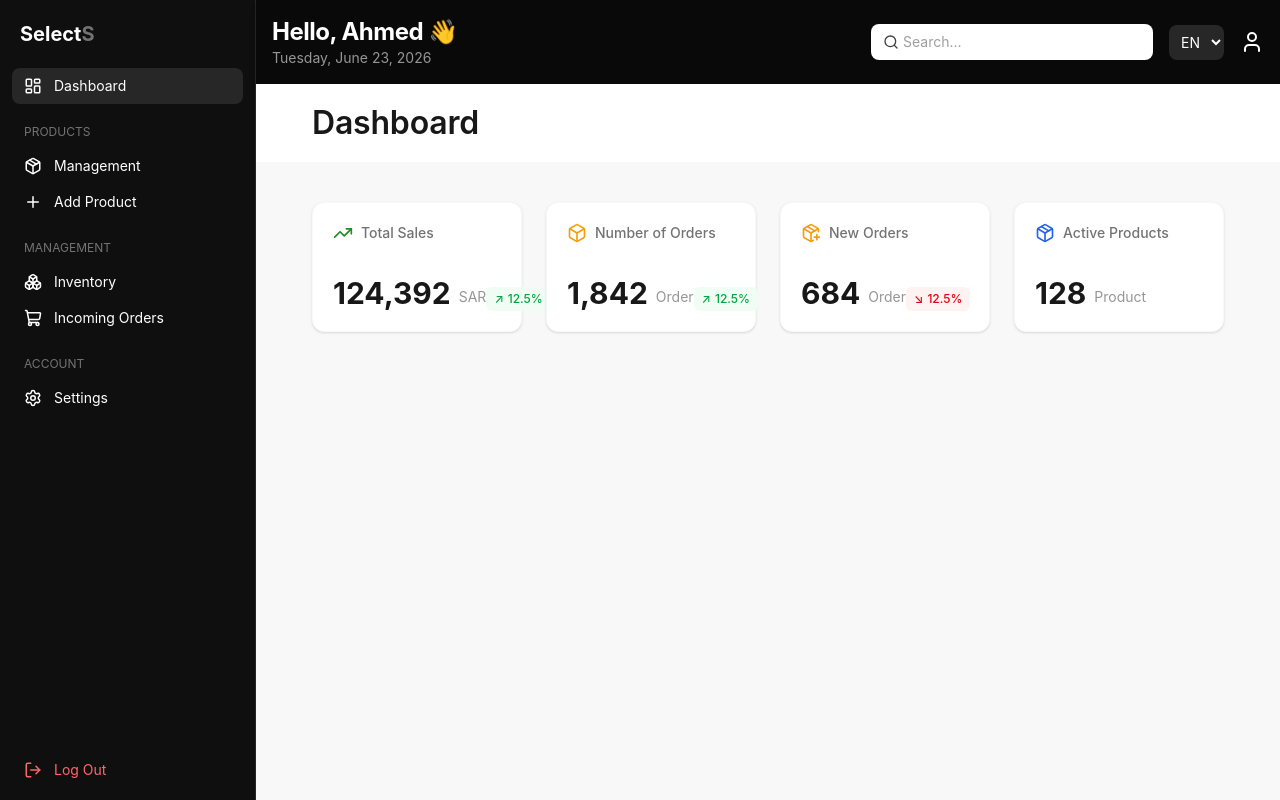
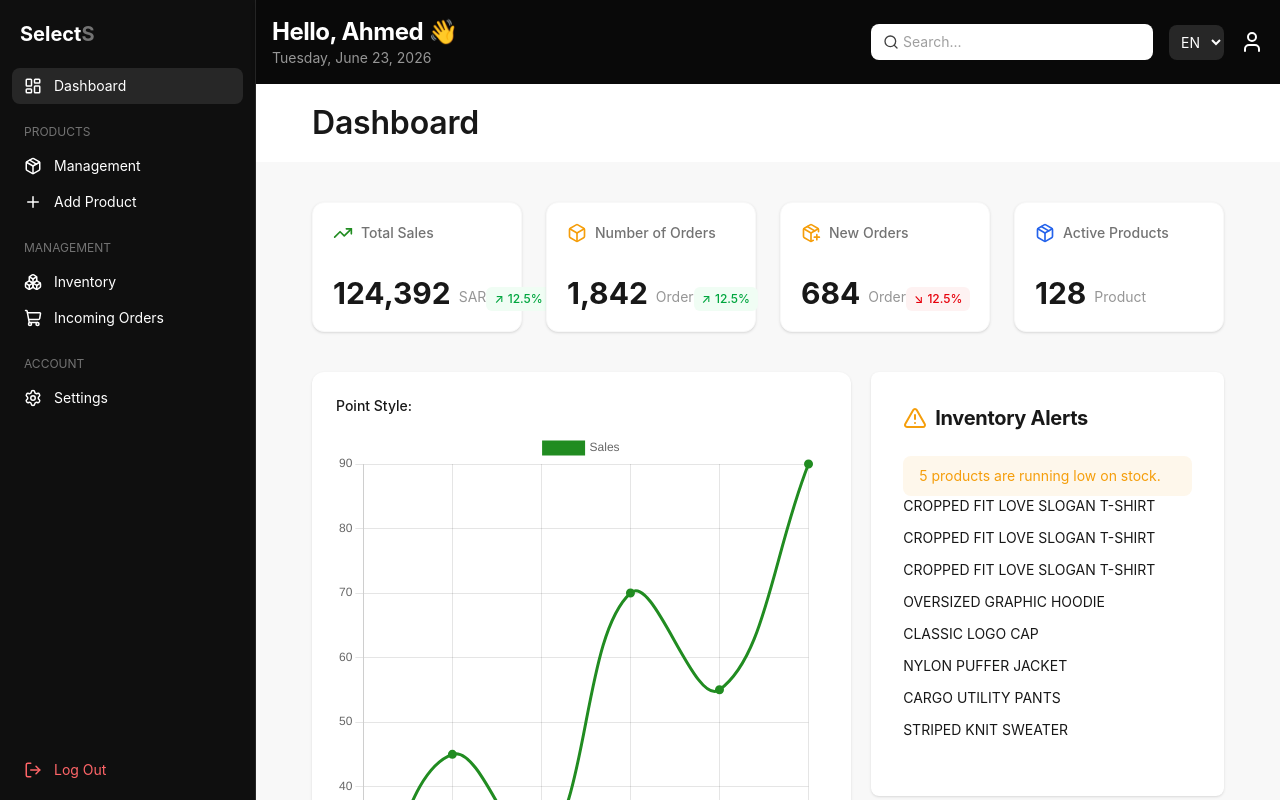
Before and after one commit to aloll0/S-Collect, a React (Vite) app in the folder Client/: page / in a window 1280 px wide. Shown: the top 800 px of the page. Built offline with nearby package versions, Linux system fonts and the light colour scheme.

Commit message:
feat: initialize dashboard page with metrics grid and sales chart components

```diff
--- a/Client/index.html
+++ b/Client/index.html
@@ -3,6 +3,7 @@
   <head>
     <meta charset="UTF-8" />
     <link rel="icon" type="image/svg+xml" href="/favicon.svg" />
+
     <meta name="viewport" content="width=device-width, initial-scale=1.0" />
     <title>client</title>
   </head>
--- a/Client/package.json
+++ b/Client/package.json
@@ -16,10 +16,12 @@
     "@tanstack/react-query-devtools": "^5.101.0",
     "@tanstack/react-table": "^8.21.3",
     "axios": "^1.18.1",
+    "chart.js": "^4.5.1",
     "date-fns": "^4.4.0",
     "i18next": "^26.3.1",
     "lucide-react": "^1.21.0",
     "react": "^19.2.7",
+    "react-chartjs-2": "^5.3.1",
     "react-dom": "^19.2.7",
     "react-hook-form": "^7.80.0",
     "react-hot-toast": "^2.6.0",
--- a/Client/src/App.css
+++ b/Client/src/App.css
@@ -1,4 +1,5 @@
 @import 'tailwindcss';
+@import url('https://fonts.googleapis.com/css2?family=Inter:ital,opsz,wght@0,14..32,100..900;1,14..32,100..900&family=Poppins:wght@400;700&display=swap');
 
 /* ============================================================
    DESIGN TOKENS – CSS Custom Properties
@@ -44,7 +45,7 @@ body, html, #root {
        ============================================================ */
 
     /* Font family */
-    --font-family-primary: 'Inter', sans-serif; /* Token: Family/primary */
+    --font-family-primary: 'Inter' , sans-serif; /* Token: Family/primary */
 
     /* Font weights */
     --font-weight-thin: 100; /* Token: Weights/Thin       */
--- a/Client/src/features/dashboard/DashboardGrid.tsx
+++ b/Client/src/features/dashboard/DashboardGrid.tsx
@@ -76,7 +76,7 @@ interface DashboardMetric {
   ];
 
   return (
-    <div className="mb-10 px-14">
+    <div className="mb-10 ">
       <div className="grid grid-cols-1 md:grid-cols-2 lg:grid-cols-4 gap-6">
         {dashboardMetrics.map((metric) => (
           <div
--- /dev/null
+++ b/Client/src/features/dashboard/InventoryAlert.tsx
@@ -0,0 +1,150 @@
+import { TriangleAlert } from 'lucide-react';
+import type { ComponentType } from 'react';
+import { useTranslation } from 'react-i18next';
+import InventoryCard from './InventoryCard';
+
+interface InventoryItem {
+  id: string;
+  image: string;
+  name: string;
+  sku: string;
+  stockCount: number;
+  status: 'Out of Stock' | 'Low Stock' | 'In Stock';
+  theme: {
+    text: 'var(--red)' | 'var(--yellow)' | 'var(--green)';
+    background: 'var(--red-light)' | 'var(--yellow-light)' | 'var(--green-light)';
+  };
+}
+
+interface InventoryAlertsCard {
+  title: string;
+  icon: ComponentType;
+  alertMessage: string;
+  items: InventoryItem[];
+}
+
+const inventoryAlertsData: InventoryAlertsCard = {
+  title: "Inventory Alerts",
+  icon: TriangleAlert,
+  alertMessage: "5 products are running low on stock.",
+  items: [
+    {
+      id: "1",
+      name: "CROPPED FIT LOVE SLOGAN T-SHIRT",
+      sku: "KBM-003",
+      stockCount: 0,
+      status: "Out of Stock",
+      theme: {
+        text: "var(--red)",
+        background: "var(--red-light)"
+      },
+      image: "https://images.unsplash.com/photo-1521572163474-6864f9cf17ab?w=400&h=500&fit=crop"
+    },
+    {
+      id: "2",
+      name: "CROPPED FIT LOVE SLOGAN T-SHIRT",
+      sku: "KBM-003",
+      stockCount: 5,
+      status: "Low Stock",
+      theme: {
+        text: "var(--yellow)",
+        background: "var(--yellow-light)"
+      },
+      image: "https://images.unsplash.com/photo-1521572163474-6864f9cf17ab?w=400&h=500&fit=crop"
+    },
+    {
+      id: "3",
+      name: "CROPPED FIT LOVE SLOGAN T-SHIRT",
+      sku: "KBM-003",
+      stockCount: 5,
+      status: "Low Stock",
+      theme: {
+        text: "var(--yellow)",
+        background: "var(--yellow-light)"
+      },
+      image: "https://images.unsplash.com/photo-1521572163474-6864f9cf17ab?w=400&h=500&fit=crop"
+    },
+    {
+      id: "4",
+      name: "OVERSIZED GRAPHIC HOODIE",
+      sku: "KBM-007",
+      stockCount: 25,
+      status: "In Stock",
+      theme: {
+        text: "var(--green)",
+        background: "var(--green-light)"
+      },
+      image: "https://images.unsplash.com/photo-1556821840-3a63f95609a7?w=400&h=500&fit=crop"
+    },
+    {
+      id: "5",
+      name: "CLASSIC LOGO CAP",
+      sku: "KBM-012",
+      stockCount: 15,
+      status: "In Stock",
+      theme: {
+        text: "var(--green)",
+        background: "var(--green-light)"
+      },
+      image: "https://images.unsplash.com/photo-1588850561407-ed78c282e89b?w=400&h=500&fit=crop"
+    },
+    {
+      id: "6",
+      name: "NYLON PUFFER JACKET",
+      sku: "KBM-019",
+      stockCount: 2,
+      status: "Low Stock",
+      theme: {
+        text: "var(--yellow)",
+        background: "var(--yellow-light)"
+      },
+      image: "https://images.unsplash.com/photo-1544022613-e87ca75a784a?w=400&h=500&fit=crop"
+    },
+    {
+      id: "7",
+      name: "CARGO UTILITY PANTS",
+      sku: "KBM-024",
+      stockCount: 0,
+      status: "Out of Stock",
+      theme: {
+        text: "var(--red)",
+        background: "var(--red-light)"
+      },
+      image: "https://images.unsplash.com/photo-1584865288642-42078afe6942?w=400&h=500&fit=crop"
+    },
+    {
+      id: "8",
+      name: "STRIPED KNIT SWEATER",
+      sku: "KBM-031",
+      stockCount: 8,
+      status: "In Stock",
+      theme: {
+        text: "var(--green)",
+        background: "var(--green-light)"
+      },
+      image: "https://images.unsplash.com/photo-1576566588028-4147f3842f27?w=400&h=500&fit=crop"
+    }]
+};
+
+const InventoryAlert = () => {
+  const { t } = useTranslation();
+  return (
+    <div className='w-full rounded-lg bg-white p-8 shadow' >
+      <div className='flex gap-2 items-center mb-6'>
+        <TriangleAlert className='text-yellow' />
+        <h3 className="text-xl font-bold">{t("inventoryAlerts")}</h3>
+      </div>
+      <div className='bg-yellow-light text-yellow px-4 py-2.5 rounded-lg text-sm' >
+        <p>{inventoryAlertsData.alertMessage}</p>
+      </div>
+      <div className='mb-6 flex flex-col gap-3 '>
+        {inventoryAlertsData.items.map((item) => (
+          <InventoryCard key={item.id} cardData={item} />
+        ))
+        }
+      </div>
+    </div>
+  )
+}
+
+export default InventoryAlert
--- /dev/null
+++ b/Client/src/features/dashboard/InventoryCard.tsx
@@ -0,0 +1,18 @@
+interface CardData {
+  id: string;
+  image: string;
+  name: string;
+  sku: string;
+  stockCount: number;
+  status: 'Out of Stock' | 'Low Stock' | 'In Stock';
+  theme: {
+    text: 'var(--red)' | 'var(--yellow)' | 'var(--green)';
+    background: 'var(--red-light)' | 'var(--yellow-light)' | 'var(--green-light)';
+  };
+}
+
+const InventoryCard = ({ cardData }: { cardData: CardData }) => {
+  return <div>{cardData.name}</div>;
+};
+
+export default InventoryCard;
--- /dev/null
+++ b/Client/src/features/dashboard/SalesChart.tsx
@@ -0,0 +1,76 @@
+import {
+  Chart as ChartJS,
+  CategoryScale,
+  LinearScale,
+  PointElement,
+  LineElement,
+  Title,
+  Tooltip,
+  Legend,
+} from "chart.js";
+import { Line } from "react-chartjs-2";
+import { useTranslation } from "react-i18next";
+
+ChartJS.register(
+  CategoryScale,
+  LinearScale,
+  PointElement,
+  LineElement,
+  Title,
+  Tooltip,
+  Legend
+);
+
+const chartValues = [20, 45, 30, 70, 55, 90];
+
+export default function SalesChart() {
+  const { t } = useTranslation();
+
+  const labels = [
+    t("salesChart.day1"),
+    t("salesChart.day2"),
+    t("salesChart.day3"),
+    t("salesChart.day4"),
+    t("salesChart.day5"),
+    t("salesChart.day6"),
+  ];
+
+  const data = {
+    labels,
+    datasets: [
+      {
+        label: t("salesChart.sales"),
+        data: chartValues,
+        borderColor: "#218c21",
+        backgroundColor: "#218c21",
+        borderWidth: 3,
+        tension: 0.4,
+        fill: true,
+      },
+    ],
+  };
+
+  const options = {
+    responsive: true,
+    maintainAspectRatio: false,
+    plugins: {
+      legend: {
+        display: true,
+      },
+    },
+  };
+
+  return (
+    <div className="w-full rounded-xl bg-white p-6 shadow">
+      <div className="mb-4 flex items-center gap-3">
+        <label className="font-medium">{t("salesChart.pointStyle")}</label>
+
+
+      </div>
+
+      <div className="h-[512px]">
+        <Line data={data} options={options} />
+      </div>
+    </div>
+  );
+}
--- a/Client/src/locales/ar/translation.json
+++ b/Client/src/locales/ar/translation.json
@@ -12,9 +12,26 @@
       "sar": "ر.س",
       "order": "طلب",
       "product": "منتج"
+    },
+    "inventoryAlerts": "تنبيهات المخزون",
+    "alertMessage": "نفذ مخزون 5 منتجات.",
+    "inventoryItem":{
+      "lowStock": "نفاد المخزون",
+      "outOfStock": "نفاد المخزون",
+      "available": "متوفر",
+      "manageInventory": "إدارة المخزون"
     }
-  }
-,
+  },
+  "salesChart": {
+    "pointStyle": "نمط النقاط:",
+    "sales": "المبيعات",
+    "day1": "اليوم 1",
+    "day2": "اليوم 2",
+    "day3": "اليوم 3",
+    "day4": "اليوم 4",
+    "day5": "اليوم 5",
+    "day6": "اليوم 6"
+  },
   "login": {
     "title": "مرحباً بعودتك",
     "subtitle": "سجّل دخولك لإدارة متجرك، طلباتك، منتجاتك، وأداء مبيعاتك.",
--- a/Client/src/locales/en/translation.json
+++ b/Client/src/locales/en/translation.json
@@ -13,8 +13,25 @@
       "order": "Order",
       "product": "Product"
     }
-  }
-,
+  },
+  "inventoryAlerts": "Inventory Alerts",
+  "alertMessage": "5 products are running low on stock.",
+  "inventoryItem": {
+    "lowStock": "Low Stock",
+    "outOfStock": "Out of Stock",
+    "available": "Available",
+    "manageInventory": "Manage Inventory"
+  },
+  "salesChart": {
+    "pointStyle": "Point Style:",
+    "sales": "Sales",
+    "day1": "Day 1",
+    "day2": "Day 2",
+    "day3": "Day 3",
+    "day4": "Day 4",
+    "day5": "Day 5",
+    "day6": "Day 6"
+  },
   "login": {
     "title": "Welcome Back",
     "subtitle": "Sign in to manage your store, orders, products, and sales performance.",
--- a/Client/src/pages/Dashboard.tsx
+++ b/Client/src/pages/Dashboard.tsx
@@ -1,5 +1,7 @@
 import { useTranslation } from "react-i18next";
 import DashboardGrid from "../features/dashboard/DashboardGrid";
+import SalesChart from "../features/dashboard/SalesChart";
+import InventoryAlert from "../features/dashboard/InventoryAlert";
 
 const Dashboard = () => {
   const { t } = useTranslation();
@@ -11,8 +13,18 @@ const Dashboard = () => {
       </h1>
     </div>
 
-    <DashboardGrid />
+  <main className=" px-14" >
+        <DashboardGrid />
+    <div className="grid grid-cols-1 lg:grid-cols-5 gap-5">
+      <div className="col-span-3">
+        <SalesChart />
+      </div>
+      <div className="col-span-2">
+        <InventoryAlert />
+      </div>
+    </div>
 
+  </main>
 
   </div>;
 };
```
Also changed, not shown: 1 other file (tests, documents, lock files or other folders).
